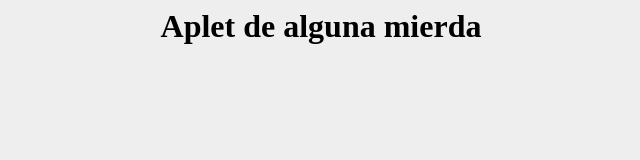
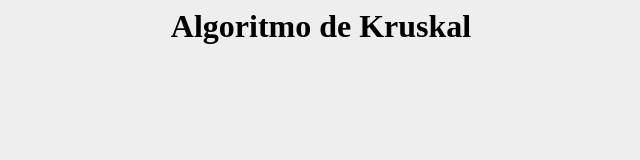
Before and after one commit to camilonova/Algoritmo-de-Kruskal, a plain HTML site: page index.html in a window 1280 px wide. Shown: the whole page, without its empty margins (319-959 px from the left). Drawn offline with Linux system fonts and the light colour scheme.

Commit message:
Mejora de lenguaje :D

```diff
--- a/index.html
+++ b/index.html
@@ -1,7 +1,7 @@
-<html><title>Cambiele esta vaina</title>
+<html><title>Algoritmo de Kruskal</title>
 <body bgcolor="#EEEEEE">
 <center>
-  <h1>Aplet de alguna mierda</h1>
+  <h1>Algoritmo de Kruskal</h1>
   <p><applet code=Kruskal.class width="430" height="480" >
     </applet></p>
 </center>
```
